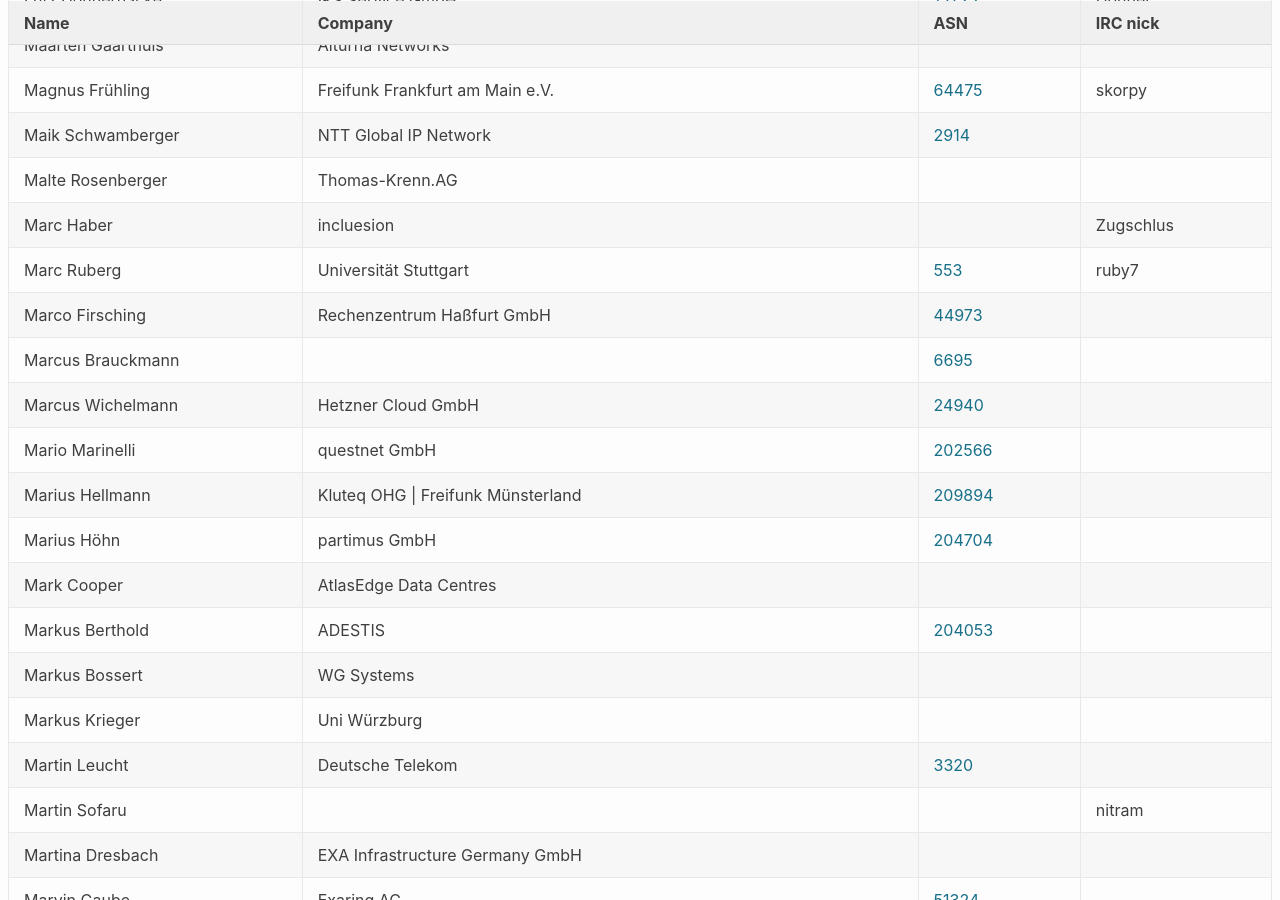
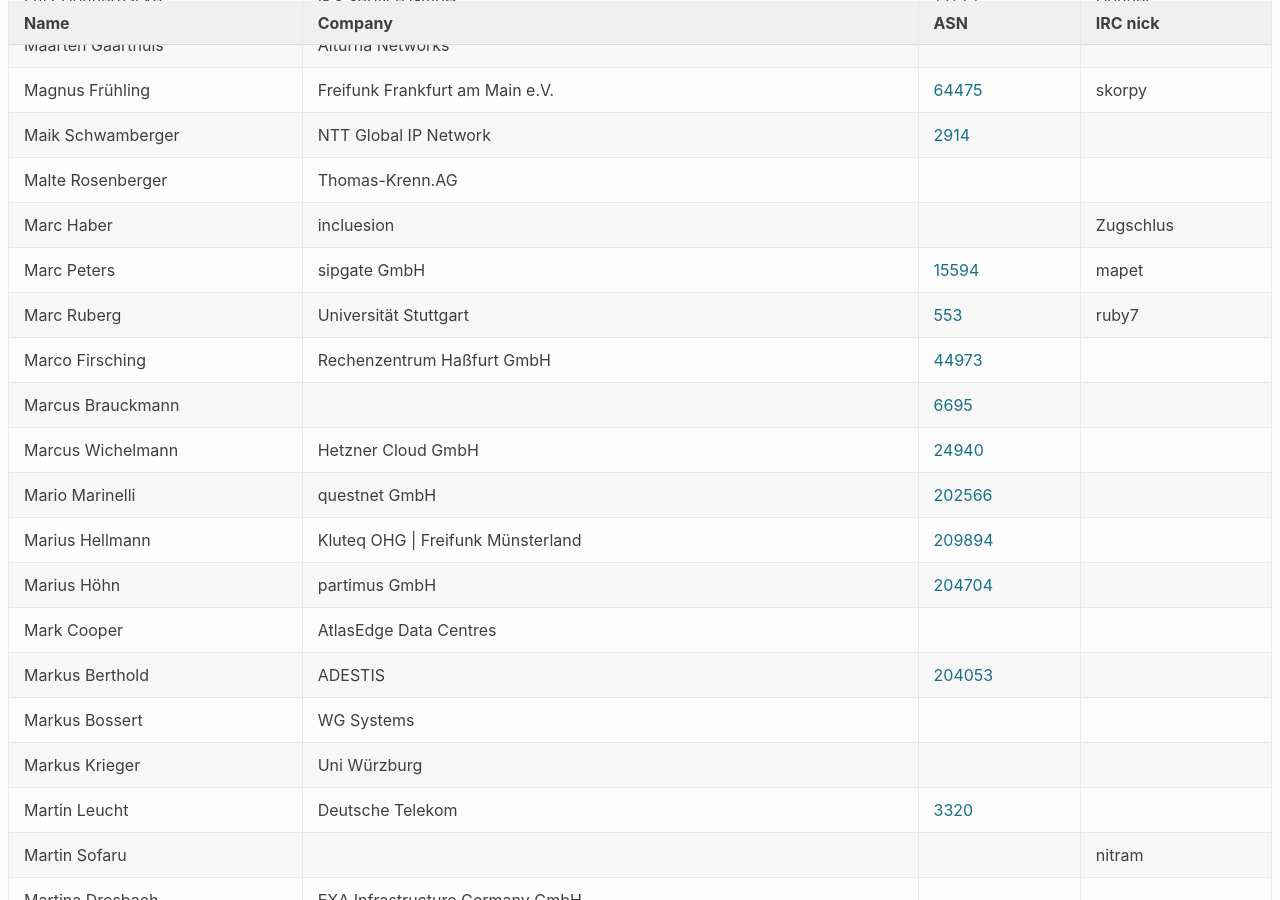
Before and after one commit to denog/pretix-attendeelist, a Jekyll site: the page built from denog15/index.md, in a window 1280 px wide and 900 px high, scrolled down 4519 px. Built offline with Jekyll 4.4.1, drawn with Linux system fonts in a browser that asks for light colours.

Commit message:
Latest data: Thu Sep 14 12:52:42 UTC 2023

```diff
--- a/_data/attendees_denog15_onsite.json
+++ b/_data/attendees_denog15_onsite.json
@@ -618,6 +618,12 @@
     "asn": "44973"
   },
   {
+    "name": "Marc Peters",
+    "company": "sipgate GmbH",
+    "irc": "mapet",
+    "asn": "15594"
+  },
+  {
     "name": "Marc Ruberg",
     "company": "Universität Stuttgart",
     "irc": "ruby7",
```
